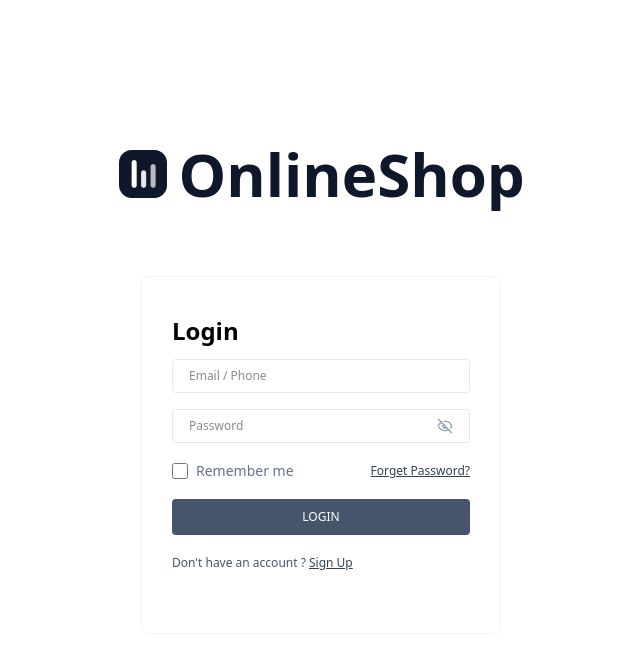
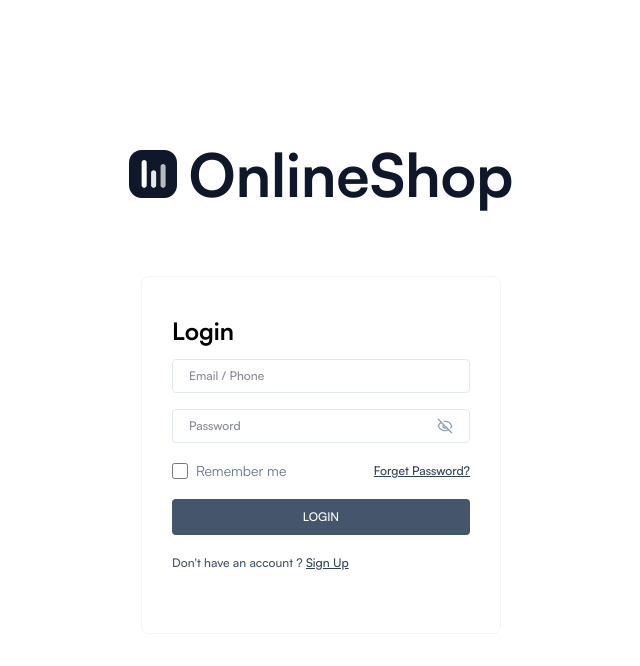
Before and after one commit to viegopp/online-shop-cpe241, a React (Vite) app in the folder frontend/: page /login in a window 1280 px wide. Shown: the top 666 px of the page, without its empty margins (319-959 px from the left). Built offline with nearby package versions, Linux system fonts and the light colour scheme.

Commit message:
configure fonts

```diff
--- a/frontend/src/index.css
+++ b/frontend/src/index.css
@@ -1 +1,19 @@
 @import "tailwindcss";
+/* @import "tailwindcss/preflight";
+@import "tailwindcss/utilities"; */
+
+
+@font-face {
+  font-family: 'Satoshi';
+  src: url('./assets/fonts/satoshi-variable/WEB/fonts/Satoshi-Variable.woff2') format('woff2'),
+       url('./assets/fonts/satoshi-variable/WEB/fonts/Satoshi-Variable.woff') format('woff');
+  font-weight: 300 900;
+  font-display: swap;
+  font-style: normal;
+}
+
+@layer base {
+  html {
+    font-family: 'Satoshi', system-ui, sans-serif;
+  }
+}
```
